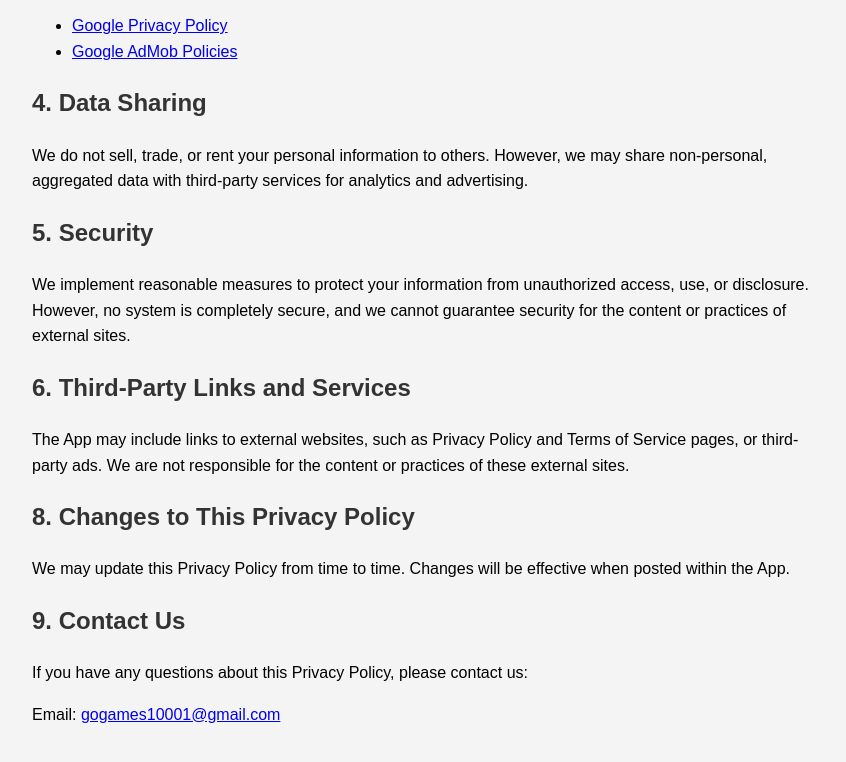
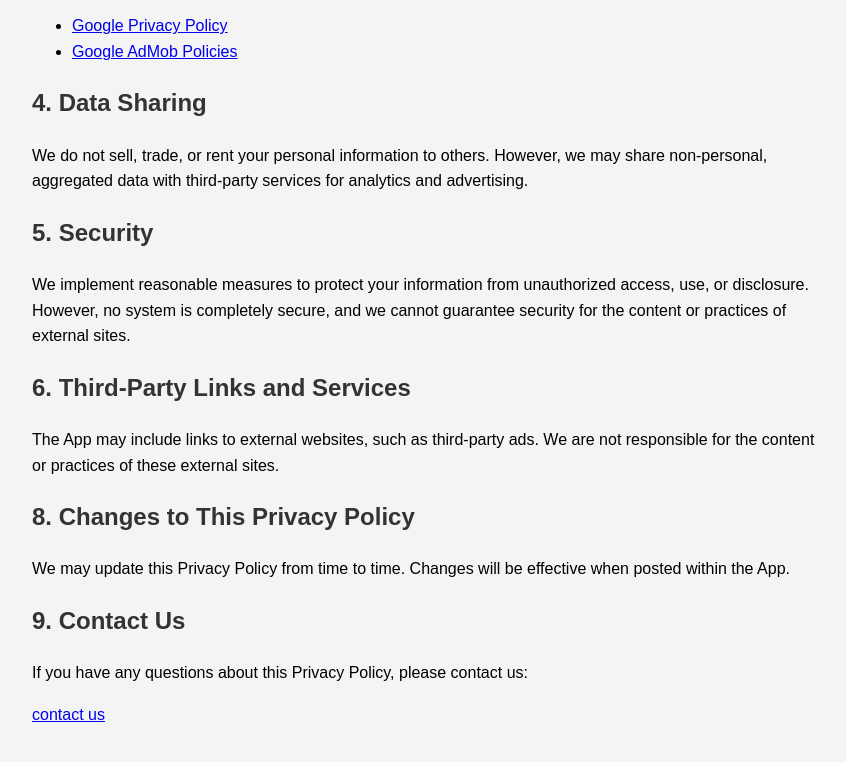
Before and after one commit to Ndao9/Privacy-Policy, a plain HTML site: page index.html in a window 1280 px wide. Shown: the part 992-1754 px from the top of the page, without its empty margins (28-874 px from the left). Drawn offline with Linux system fonts and the light colour scheme.

Commit message:
Update index.html

```diff
--- a/index.html
+++ b/index.html
@@ -67,13 +67,13 @@
     <p>We implement reasonable measures to protect your information from unauthorized access, use, or disclosure. However, no system is completely secure, and we cannot guarantee security for the content or practices of external sites.</p>
 
     <h2>6. Third-Party Links and Services</h2>
-    <p>The App may include links to external websites, such as Privacy Policy and Terms of Service pages, or third-party ads. We are not responsible for the content or practices of these external sites.</p>
+    <p>The App may include links to external websites, such as third-party ads. We are not responsible for the content or practices of these external sites.</p>
 
     <h2>8. Changes to This Privacy Policy</h2>
     <p>We may update this Privacy Policy from time to time. Changes will be effective when posted within the App.</p>
 
     <h2>9. Contact Us</h2>
     <p>If you have any questions about this Privacy Policy, please contact us:</p>
-    <p>Email: <a href="mailto:gogames10001@gmail.com">gogames10001@gmail.com</a></p>
+    <p><a href="mailto:gogames10001@gmail.com">contact us</a></p>
 </body>
 </html>
```
